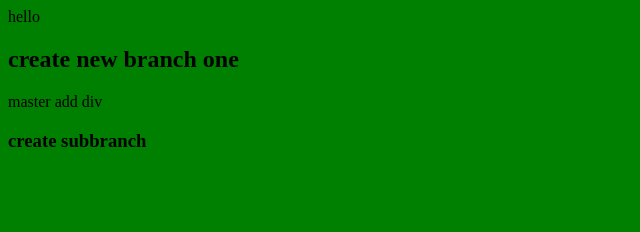
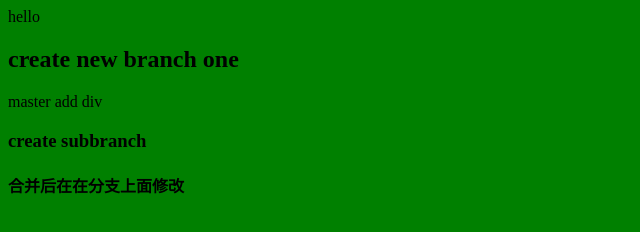
Before and after one commit to 18613999696/demo-github, a plain HTML site: page index.html in a window 1280 px wide. Shown: the whole page, without its empty margins (0-640 px from the left). Drawn offline with Linux system fonts and the light colour scheme.

Commit message:
合并后在在分支上面修改

```diff
--- a/index.html
+++ b/index.html
@@ -10,5 +10,6 @@
 	<h2>create new branch one</h2>
 	<div>master add div</div>
 	<h3>create subbranch</h3>
+	<h4>合并后在在分支上面修改</h4>
 </body>
 </html>
```
